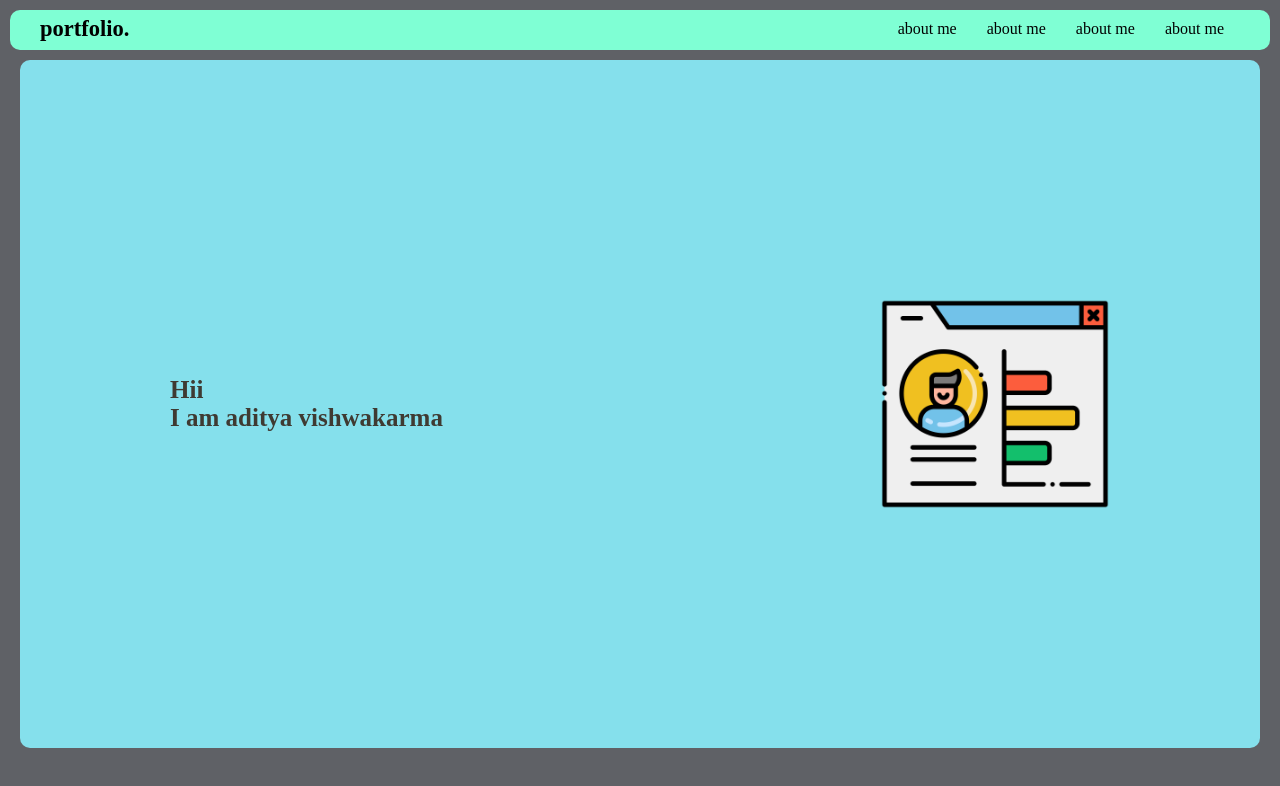
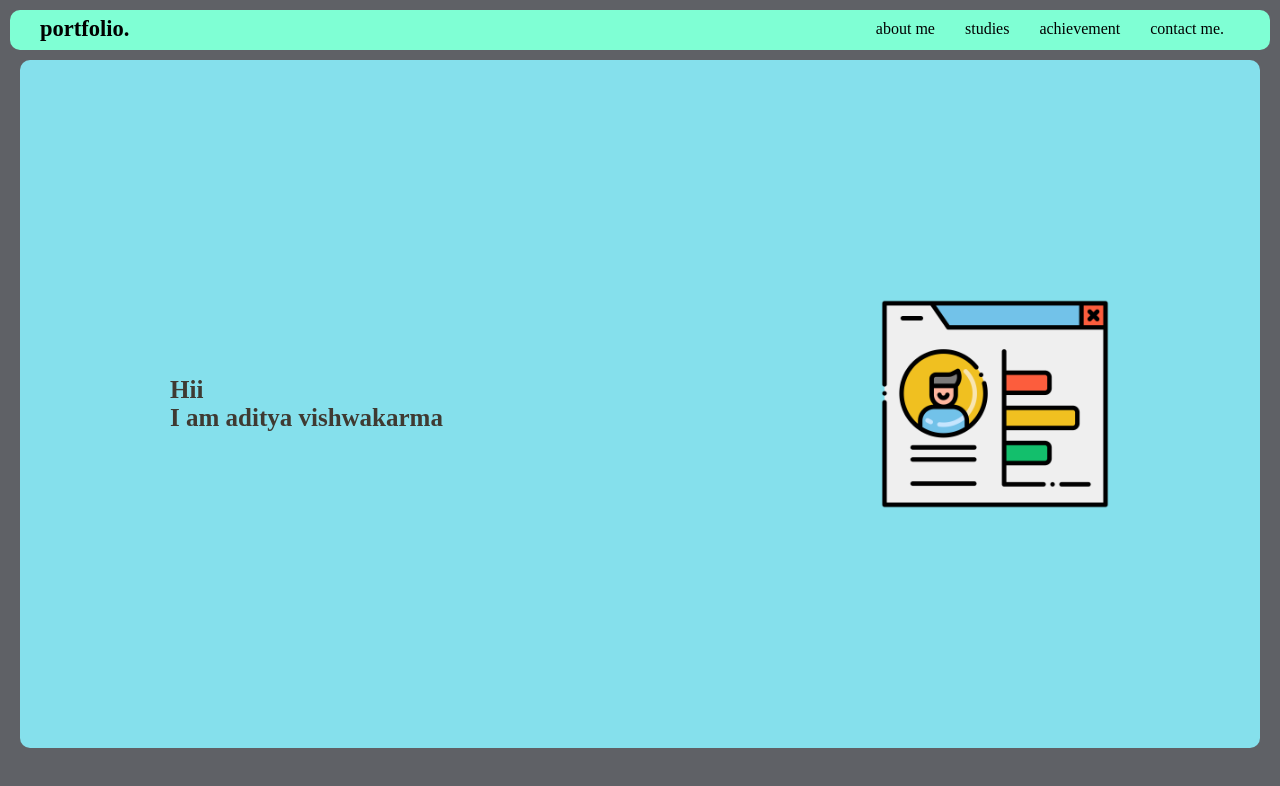
Before and after one commit to Aditya1vishwa/Aditya1vishwa.github.io, a plain HTML site: page portfolio/index.html in a window 1280 px wide. Drawn offline with Linux system fonts and the light colour scheme.

Commit message:
Update index.html

```diff
--- a/portfolio/index.html
+++ b/portfolio/index.html
@@ -13,9 +13,9 @@
       <div>
         <ul>
           <li><a href="aboutme.html">about me</a></li>
-          <li><a href="aboutme.html">about me</a></li>
-          <li><a href="aboutme.html">about me</a></li>
-          <li><a href="aboutme.html">about me</a></li>
+          <li><a href="aboutme.html">studies</a></li>
+          <li><a href="aboutme.html">achievement</a></li>
+          <li><a href="aboutme.html">contact me.</a></li>
         </ul></div>
    </header>
 
```
